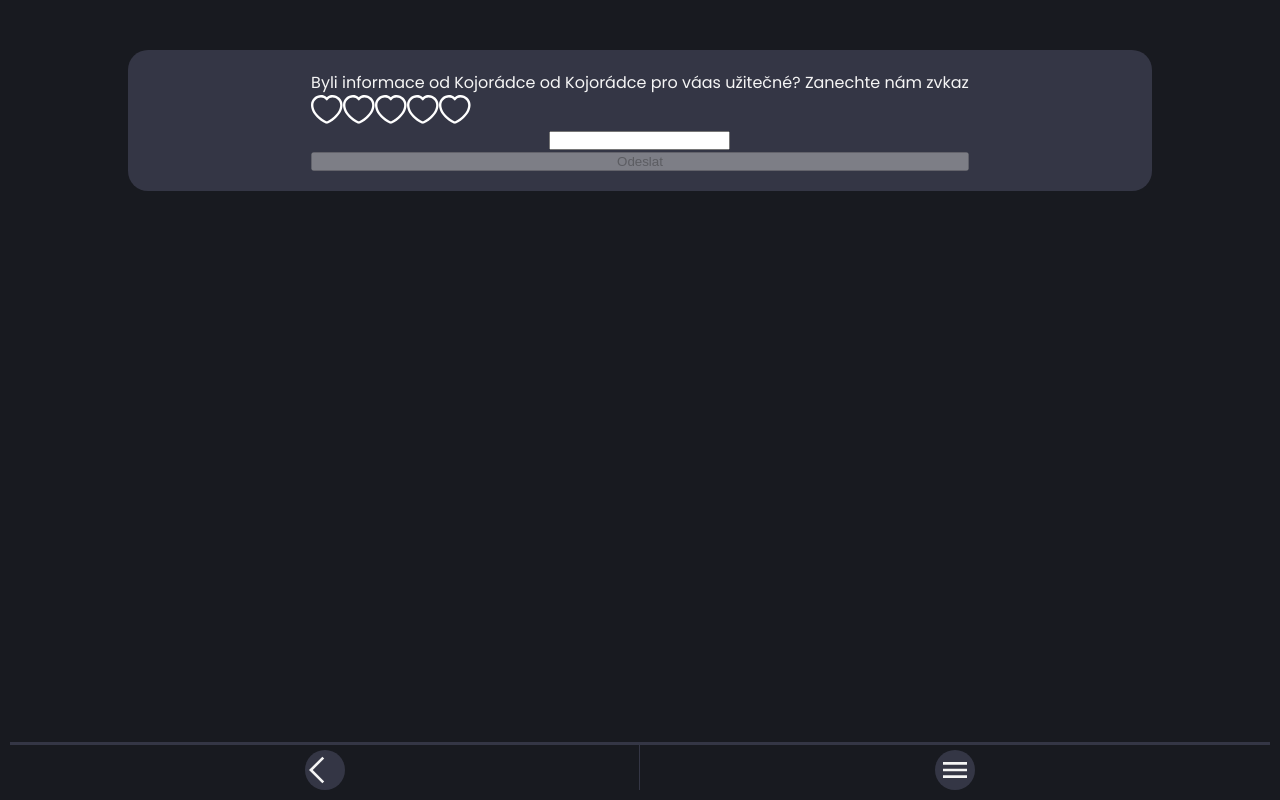
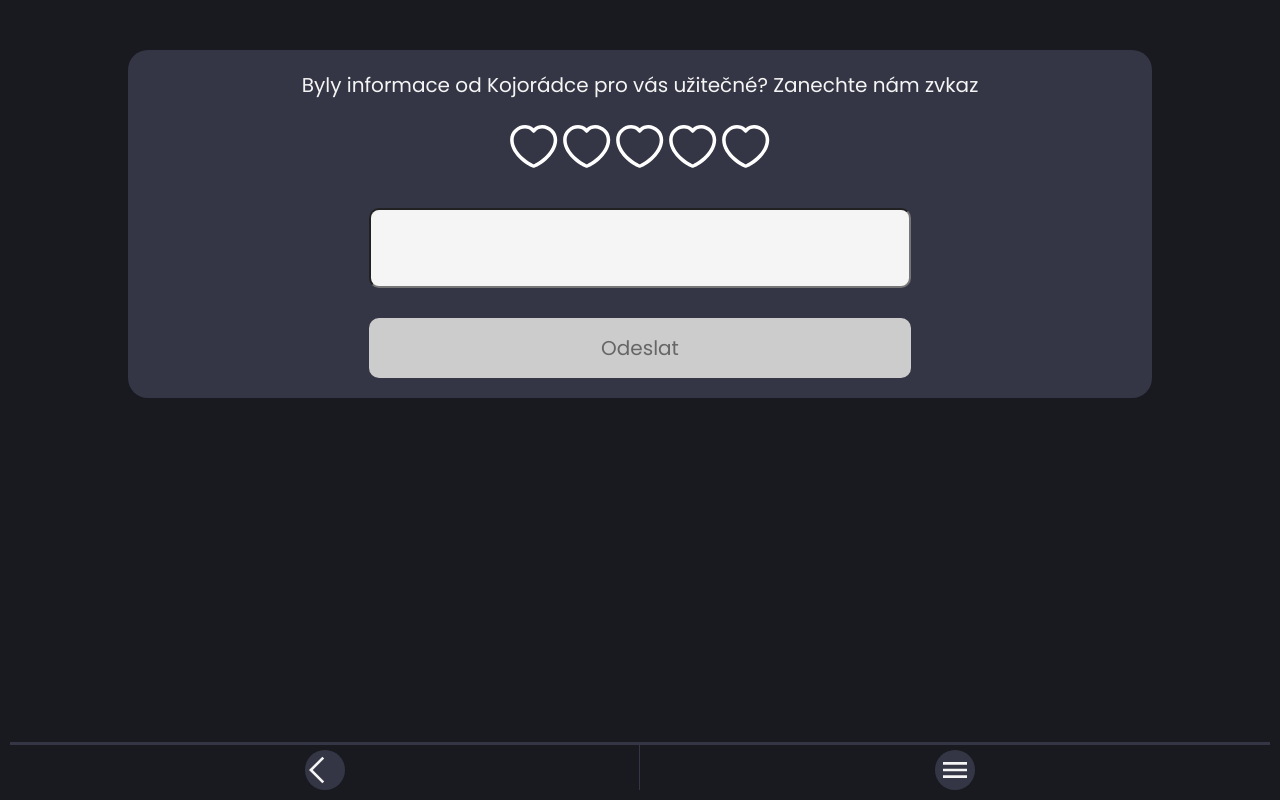
Before and after one commit to badela007/Kojoradce_projekt, a React (Vite) app: page /feedback in a window 1280 px wide. Built offline with nearby package versions, Linux system fonts and the light colour scheme.

Commit message:
feedbackPage styles edited

```diff
--- a/src/components/Rating/Heart/style.css
+++ b/src/components/Rating/Heart/style.css
@@ -1,6 +1,6 @@
 .rating__heart {
-  width: 2rem;
-  height: 2rem;
+  width: 3rem;
+  height: 3rem;
   background-image: url("img/heart-empty.svg");
   background-size: contain;
   background-repeat: no-repeat;
--- a/src/components/Rating/style.css
+++ b/src/components/Rating/style.css
@@ -1,4 +1,4 @@
-.rating {
+/* .rating {
     text-align: center;
     width: 10rem;
   }
@@ -15,3 +15,12 @@
     display: flex;
     justify-content: space-between;
   }
+   */
+
+.rating__hearts {
+  display: flex;
+  justify-content: center;
+  align-items: center;
+  gap: 5px;
+  margin: 25px;
+}
--- a/src/pages/FeedbackPage/index.jsx
+++ b/src/pages/FeedbackPage/index.jsx
@@ -11,19 +11,19 @@ export const FeedbackPage = () => {
   const [message, setMessage] = useState("");
 
   const [formIsVisible, setFormIsVisible] = useState(true);
+  const [isSubmitting, setIsSubmitting] = useState(false);
 
-  const feedbackData = {
-    messageText: message,
-    hodnoceni: rating,
-  };
+  // const feedbackData = {
+  //   messageText: message,
+  //   hodnoceni: rating,
+  // };
 
   const handleSubmit = (e) => {
     e.preventDefault();
-    console.log(feedbackData);
+    setIsSubmitting(true);
     const requestBody = new FormData(e.target);
     fetch(scriptURL, { method: "POST", body: requestBody })
-      .then((response) => {
-        alert("Odeslano", response);
+      .then(() => {
         setFormIsVisible(false);
       })
       .catch((error) => {
@@ -31,15 +31,12 @@ export const FeedbackPage = () => {
       });
   };
 
-  console.log(rating);
-
   if (formIsVisible) {
     return (
       <div className="feedback_container">
         <form onSubmit={handleSubmit} className="feedback">
-          <label>
-            Byli informace od Kojorádce od Kojorádce pro váas užitečné? Zanechte
-            nám zvkaz
+          <label className="form-title">
+            Byly informace od Kojorádce pro vás užitečné? Zanechte nám zvkaz
             <Rating onRate={setRating} rating={rating} />
             <input
               id="rating-input"
@@ -57,21 +54,30 @@ export const FeedbackPage = () => {
             />
           </label>
 
-          <button type="submit" disabled={message === "" && rating === 0}>
-            Odeslat
+          <button
+            className="btn"
+            type="submit"
+            disabled={isSubmitting || (message === "" && rating === 0)}
+          >
+            {isSubmitting ? "  . . .  " : "Odeslat"}
           </button>
         </form>
       </div>
     );
   } else {
     return (
-      <div className="send_msg">
-        Odeslano. Přeji krásný den a kojení zdar!
-        <Link to="/">
-          <button className="answerButton" type="button">
-            Na hlavni
-          </button>
-        </Link>
+      <div className="feedbackSent_container">
+        <div className="feedbackSent">
+          <div className="feedbackSent-title">
+            <p>Odesláno.</p>
+            <p>Přeji krásný den a kojení zdar!</p>
+          </div>
+          <Link className="feedbackSent-toMain" to="/">
+            <button className="feedbackSent-btn" type="button">
+              Na hlavni
+            </button>
+          </Link>
+        </div>
       </div>
     );
   }
--- a/src/pages/FeedbackPage/style.css
+++ b/src/pages/FeedbackPage/style.css
@@ -16,9 +16,62 @@
   text-align: center;
 }
 
-.send_msg {
-  display: flex;
-  flex-direction: column;
+.form-title {
+  font-size: 20px;
+  font-family: var(--font-family);
+  font-weight: var(--font-weight);
+  font-style: var(--font-style);
+}
+
+#msg-input {
+  width: 80%;
+  height: 5rem;
+  margin: 10px;
+  border-radius: 10px;
+  background-color: var(--text-color);
+}
+
+#msg-input:focus {
+  outline: none;
+  border: none;
+}
+
+#msg-input[type="text"] {
+  font-size: 16px;
+  font-family: Poppins;
+}
+
+.btn {
+  display: block;
+  margin: auto;
+  margin-top: 20px;
+  border-radius: 10px;
+  background: #5b3f5d;
+  border: none;
+  width: 80%;
+  max-width: 80%;
+  color: var(--text-color);
+  font-size: 20px;
+  padding: 15px;
+  font-family: "Poppins";
+  justify-content: center;
+  align-items: center;
+}
+
+.btn:hover {
+  background: #7d4b8a;
+}
+
+.btn:disabled {
+  background: #ccc;
+  color: #666;
+  cursor: not-allowed;
+  transform: none;
+}
+
+/* feedback sent confirmation message */
+
+.feedbackSent_container {
   margin: auto;
   width: 80vw;
   display: flex;
@@ -30,3 +83,47 @@
   border-radius: 20px;
   text-align: center;
 }
+
+.feedbackSent {
+  display: flex;
+  flex-direction: column;
+}
+
+.feedbackSent-title {
+  font-size: 20px;
+  font-family: var(--font-family);
+  font-weight: var(--font-weight);
+  font-style: var(--font-style);
+}
+
+.feedbackSent-toMain {
+  display: block;
+  margin: auto;
+  margin-top: 20px;
+  border-radius: 10px;
+  background: #5b3f5d;
+  border: none;
+  width: 100%;
+  max-width: 100%;
+  color: var(--text-color);
+  font-size: 20px;
+  padding: 15px;
+  font-family: "Poppins";
+  justify-content: center;
+  align-items: center;
+}
+
+.feedbackSent-toMain:hover {
+  background: #7d4b8a;
+}
+
+/* smazani defaultnich stylu tlacitka */
+.feedbackSent-btn {
+  background: none;
+  color: inherit;
+  border: none;
+  padding: 0;
+  font: inherit;
+  cursor: pointer;
+  outline: inherit;
+}
```
